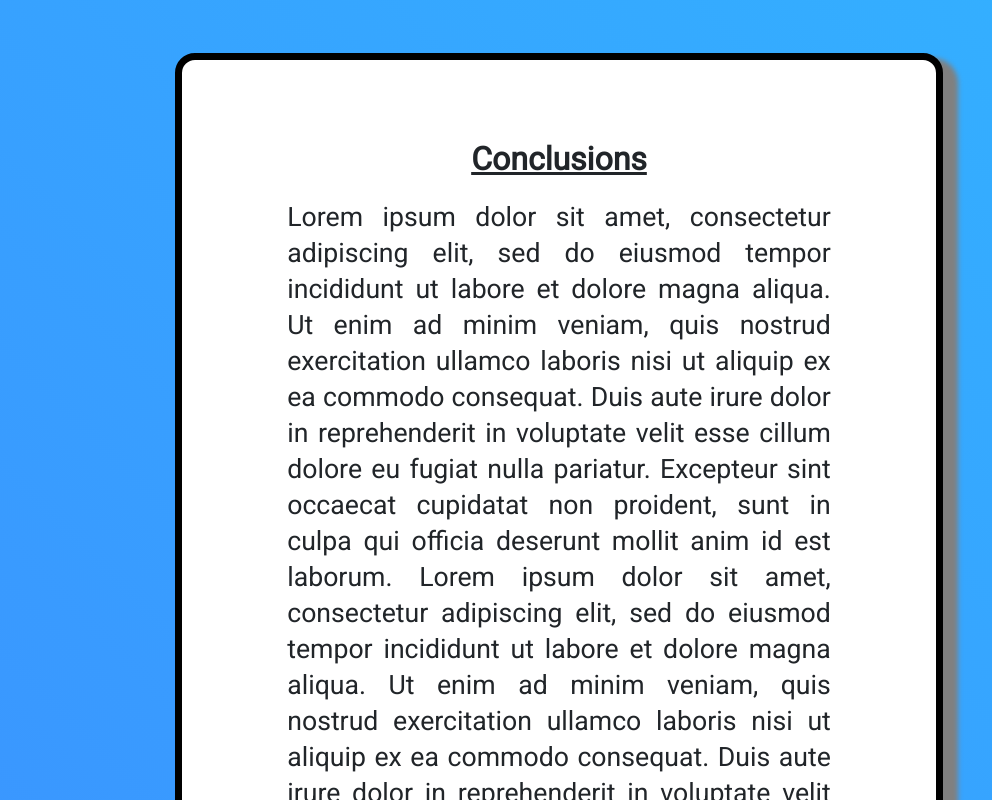
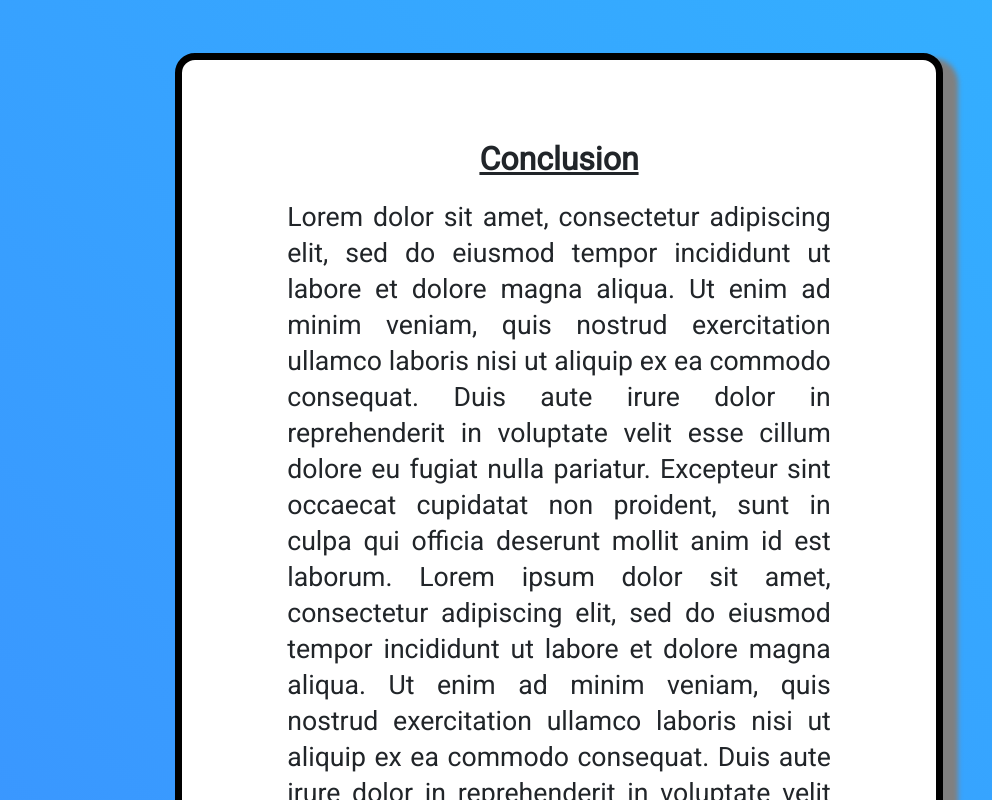
Before and after one commit to cdfritz7/SmartBottle, a React (Create React App) app in the folder smart-bottle-app/: page / in a window 1280 px wide. Shown: the part 7460-8260 px from the top of the page, without its empty margins (81-1073 px from the left). Built offline with nearby package versions, Linux system fonts and the light colour scheme; the HTML template or start-up script is replaced by a standard one.

Commit message:
removed an S

```diff
--- a/smart-bottle-app/src/App.js
+++ b/smart-bottle-app/src/App.js
@@ -133,9 +133,9 @@ class App extends Component{
           </div>
 
           <div className="my-container">
-            <p className="sub-heading"> Conclusions </p>
+            <p className="sub-heading"> Conclusion </p>
             <p className="txt">
-              Lorem ipsum dolor sit amet, consectetur adipiscing elit,
+              Lorem dolor sit amet, consectetur adipiscing elit,
               sed do eiusmod tempor incididunt ut labore et dolore magna aliqua.
               Ut enim ad minim veniam, quis nostrud exercitation ullamco laboris
               nisi ut aliquip ex ea commodo consequat. Duis aute irure dolor
```
